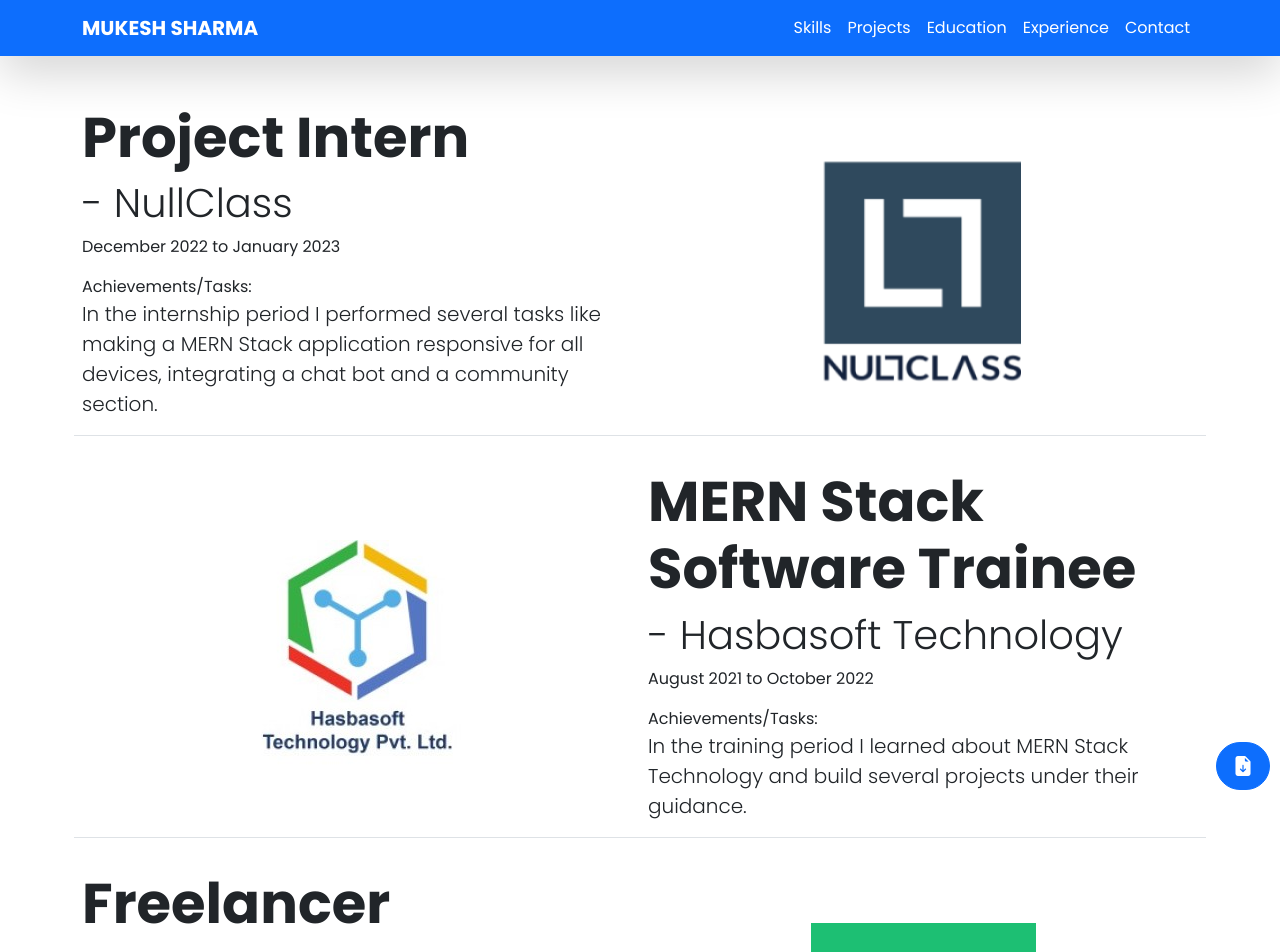
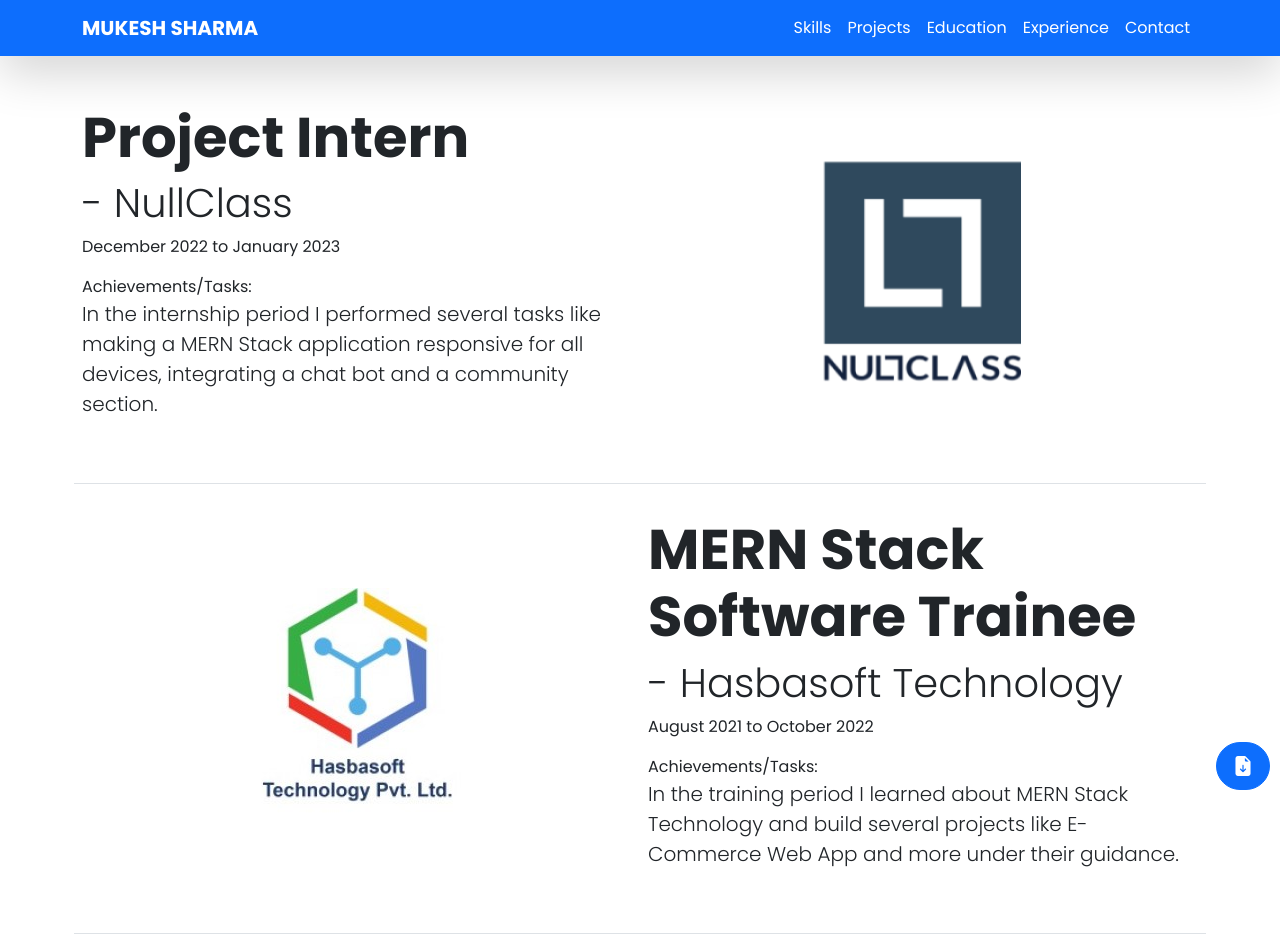
Before and after one commit to Mukesh-Sharma400/Portfolio, a React (Create React App) app: page /experience in a window 1280 px wide. Shown: the top 952 px of the page. Built offline with nearby package versions, Linux system fonts and the light colour scheme.

Commit message:
minor improvements

```diff
--- a/src/pages/Education.js
+++ b/src/pages/Education.js
@@ -55,7 +55,7 @@
             </div>
           </div>
         </div>
-        <div className="row align-items-center g-3 border-bottom">
+        <div className="row align-items-center g-3 border-bottom py-5">
           <div className="col-10 col-sm-8 col-lg-6">
             <img
               src={highschool}
--- a/src/pages/Experience.js
+++ b/src/pages/Experience.js
@@ -15,7 +15,7 @@
     <div>
       <Resume />
       <div className="pt-4 mt-5 container container-fluid col-xxl-8">
-        <div className="row flex-lg-row-reverse align-items-center g-3 my-3 border-bottom">
+        <div className="row flex-lg-row-reverse align-items-center g-3 my-3 border-bottom pb-5">
           <div className="col-10 col-sm-8 col-lg-6">
             <img
               src={nullclass}
@@ -36,7 +36,7 @@
             </p>
           </div>
         </div>
-        <div className="row align-items-center g-3 my-3 border-bottom">
+        <div className="row align-items-center g-3 my-3 border-bottom pb-5">
           <div className="col-10 col-sm-8 col-lg-6">
             <img
               src={hasbasoft}
@@ -52,7 +52,8 @@
             <p className="mb-0">Achievements/Tasks:</p>
             <p className="lead">
               In the training period I learned about MERN Stack Technology and
-              build several projects under their guidance.
+              build several projects like E-Commerce Web App and more under
+              their guidance.
             </p>
           </div>
         </div>
@@ -77,7 +78,7 @@
             </p>
           </div>
         </div>
-        <h1 className="mt-5 pb-2 border-bottom text-center text-uppercase display-4 fw-bold">
+        <h1 className="mt-5 pb-2 text-center text-uppercase display-4 fw-bold">
           Certificates
         </h1>
         <div className="row row-cols-1 row-cols-md-2 row-cols-lg-3 g-3 mb-3">
```
